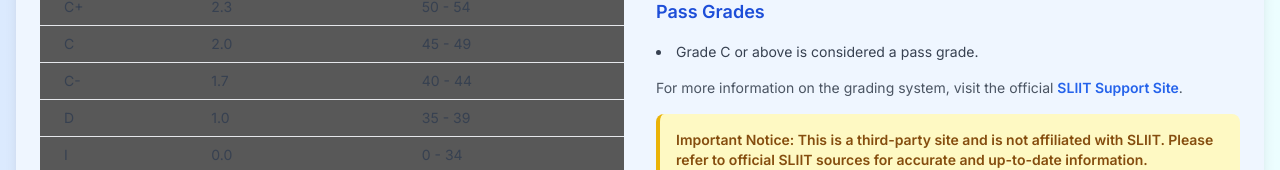
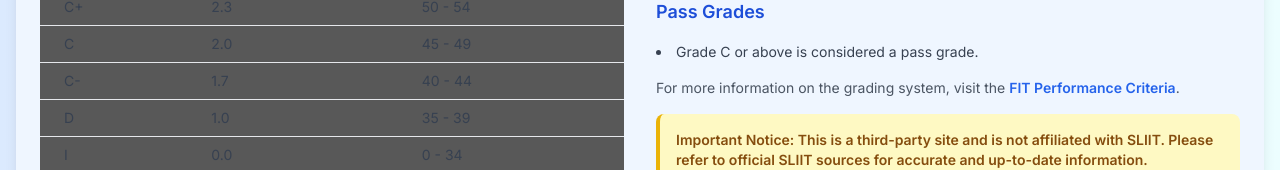
Before and after one commit to IshanHansaka/fit-gpa-calculator, a Next.js app: page / in a window 1280 px wide. Shown: the part 1225-1395 px from the top of the page. Built offline with nearby package versions, Linux system fonts and the light colour scheme.

Commit message:
chore: change link

```diff
--- a/app/component/Table.tsx
+++ b/app/component/Table.tsx
@@ -122,13 +122,13 @@ const Table = () => {
           </ul>
           <div className="mt-6 text-sm text-gray-600 dark:text-gray-400">
             <p>
-              For more information on the grading system, visit the official{' '}
+              For more information on the grading system, visit the {' '}
               <a
-                href="#"
+                href="https://uom.lk/itfac/ugs/performance-criteria"
                 target="_blank"
                 className="text-blue-600 hover:text-blue-800 font-semibold dark:text-blue-400 dark:hover:text-blue-500"
               >
-                SLIIT Support Site
+                FIT Performance Criteria
               </a>
               .
             </p>
```
